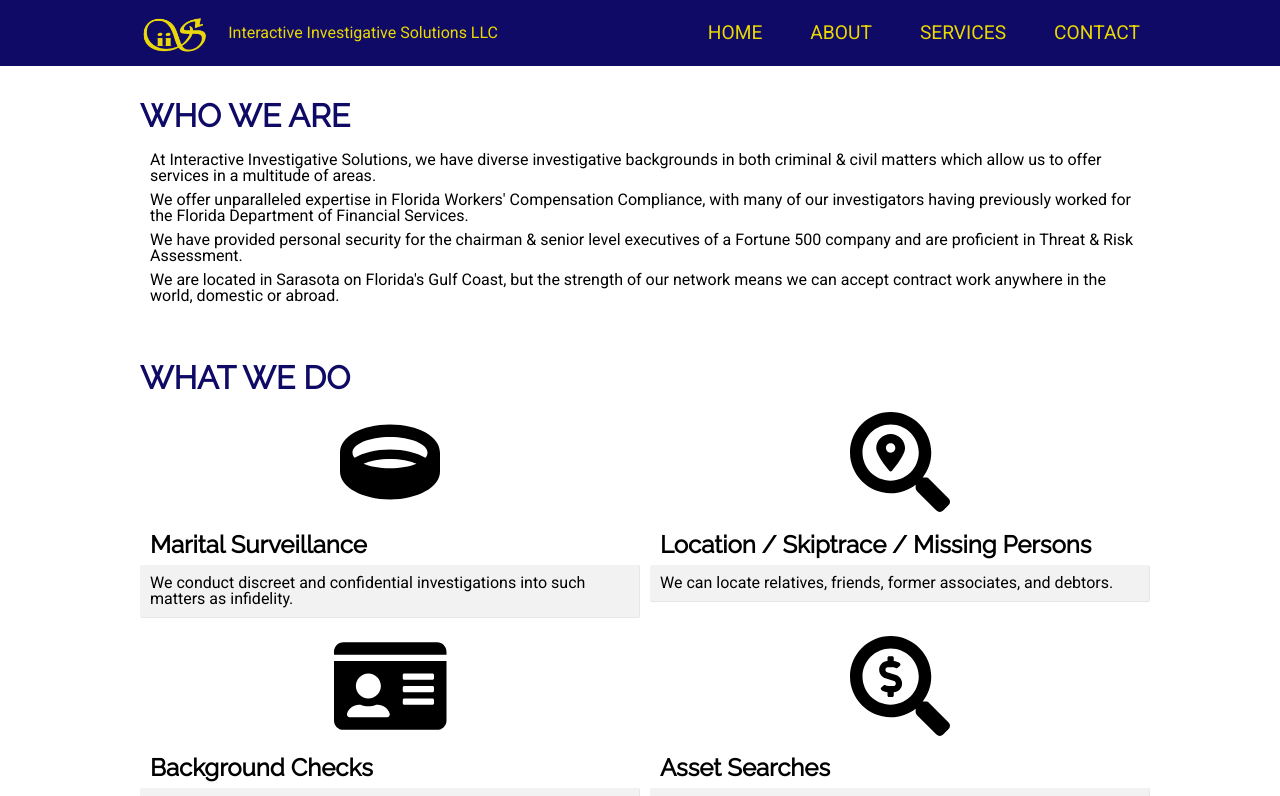
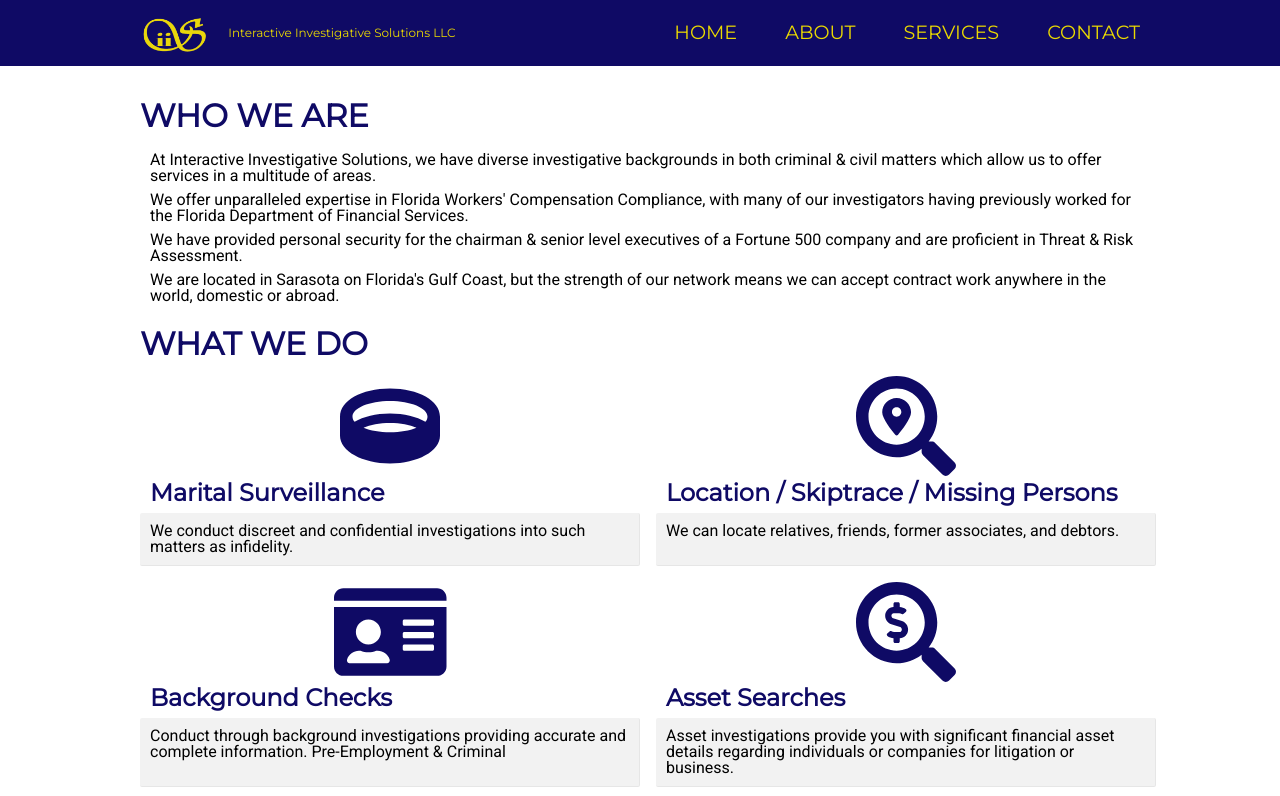
Before and after one commit to kristenmarie/interactive-pi, a website built with webpack: page src/index.html in a window 1280 px wide. Shown: the top 796 px of the page. Built offline with nearby package versions, Linux system fonts and the light colour scheme.

Commit message:
Make service section elements maintain height, change fonts.

```diff
--- a/src/sass/abstracts/_mixins.scss
+++ b/src/sass/abstracts/_mixins.scss
@@ -5,7 +5,7 @@
 }
 
 @mixin tablet-landscape-up {
-  @media screen and (min-width: 900px) {
+  @media screen and (min-width: 600px) {
     @content;
   }
 }
@@ -22,11 +22,18 @@
     flex-direction: column;
     margin: 0;
       div {
+        display: flex;
+        flex-direction: column;
+        flex: 1 0 auto;
         margin-left: auto;
         margin-right: auto;
         width: 100%;
-        p {
+        p, ul {
           margin-bottom: 0;
+          flex: 1 0 auto;
+        }
+        h2 {
+          margin-bottom: 1vh;
         }
       }
       span {
--- a/src/sass/abstracts/_variables.scss
+++ b/src/sass/abstracts/_variables.scss
@@ -1,6 +1,7 @@
 //Fonts
+$play: 'Montserrat', sans-serif;
+//$play: 'B612', sans-serif;
 $roboto: 'Roboto', sans-serif;
-$raleway: 'Raleway', sans-serif;
 
 //Colors
 $siteYellow: #ead900;
--- a/src/sass/components/_service.scss
+++ b/src/sass/components/_service.scss
@@ -9,9 +9,11 @@
 .service {
   span {
     display: none !important;
+    color: $siteBlue;
   }
   h2 {
     padding-left: 10px;
+    color: $siteBlue;
   }
   p, ul {
     background: $offWhite;
--- a/src/sass/layout/_main.scss
+++ b/src/sass/layout/_main.scss
@@ -3,7 +3,7 @@ main {
   margin-left: 3vw;
   margin-right: 3vw;
   section:not(:nth-child(1)), .associations {
-    margin-top: 50px;
+    margin-top: 2vh;
   }
   @include tablet-landscape-up {
     margin-left: 10vw;
--- a/src/sass/layout/_services.scss
+++ b/src/sass/layout/_services.scss
@@ -40,9 +40,13 @@
     grid-row: 2;
     display: grid;
     grid-template-columns: 50% 50%;
-    grid-gap: 10px;
+    grid-gap: 2vh;
     h1 {
       grid-column: 1/3;
     }
+    * {
+      margin-bottom: 0;
+
+    }
   }
 }
--- a/src/sass/reset/_typography.scss
+++ b/src/sass/reset/_typography.scss
@@ -1,10 +1,18 @@
-@import url('https://fonts.googleapis.com/css?family=Raleway|Roboto');
+@import url('https://fonts.googleapis.com/css?family=Montserrat|Roboto');
 body {
   h1, h2 {
-    font-family: $raleway;
+    font-family: $play;
   }
   p, a, li, {
     font-family: $roboto;
+  }
+  header {
+    p, a {
+      font-family: $play;
+    }
+    p {
+      font-size: .75rem;
+    }
   }
 }
 
```
